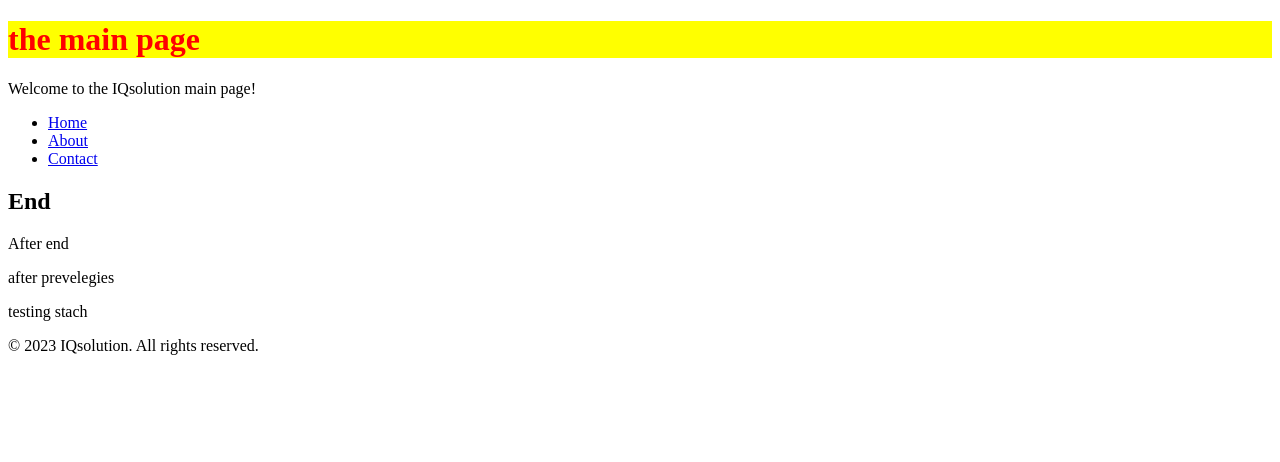
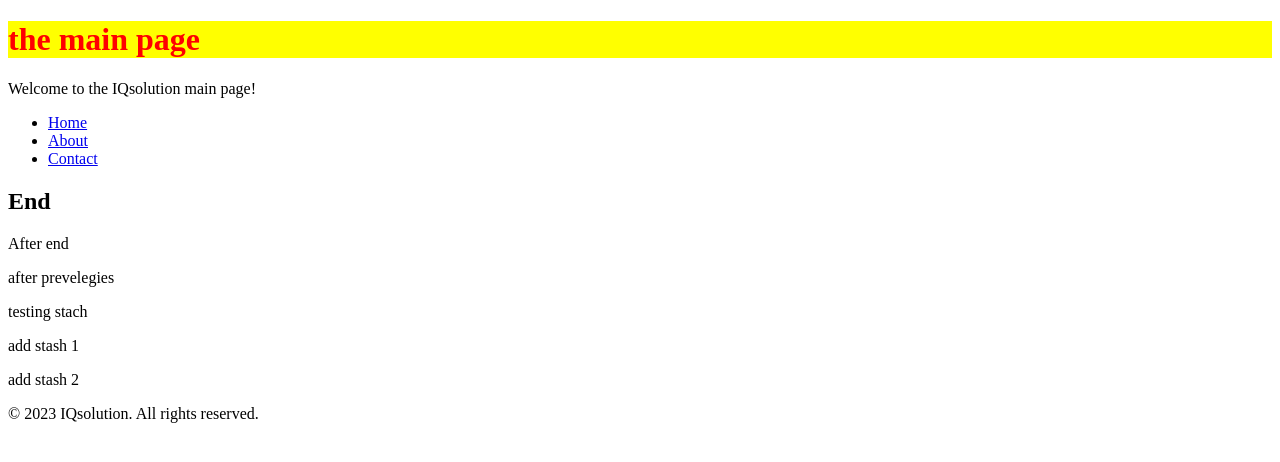
Before and after one commit to AmArProgam/iq-min, a plain HTML site: page index.html in a window 1280 px wide. Drawn offline with Linux system fonts and the light colour scheme.

Commit message:
added stash 1 and 2

```diff
--- a/index.html
+++ b/index.html
@@ -19,6 +19,8 @@
         <h>After end</h>
         <p>after prevelegies </p>
         <p>testing stach</p>
+        <p>add stash 1</p>
+        <P>add stash 2</P>
         <footer>
             <p>&copy; 2023 IQsolution. All rights reserved.</p>
 
```
